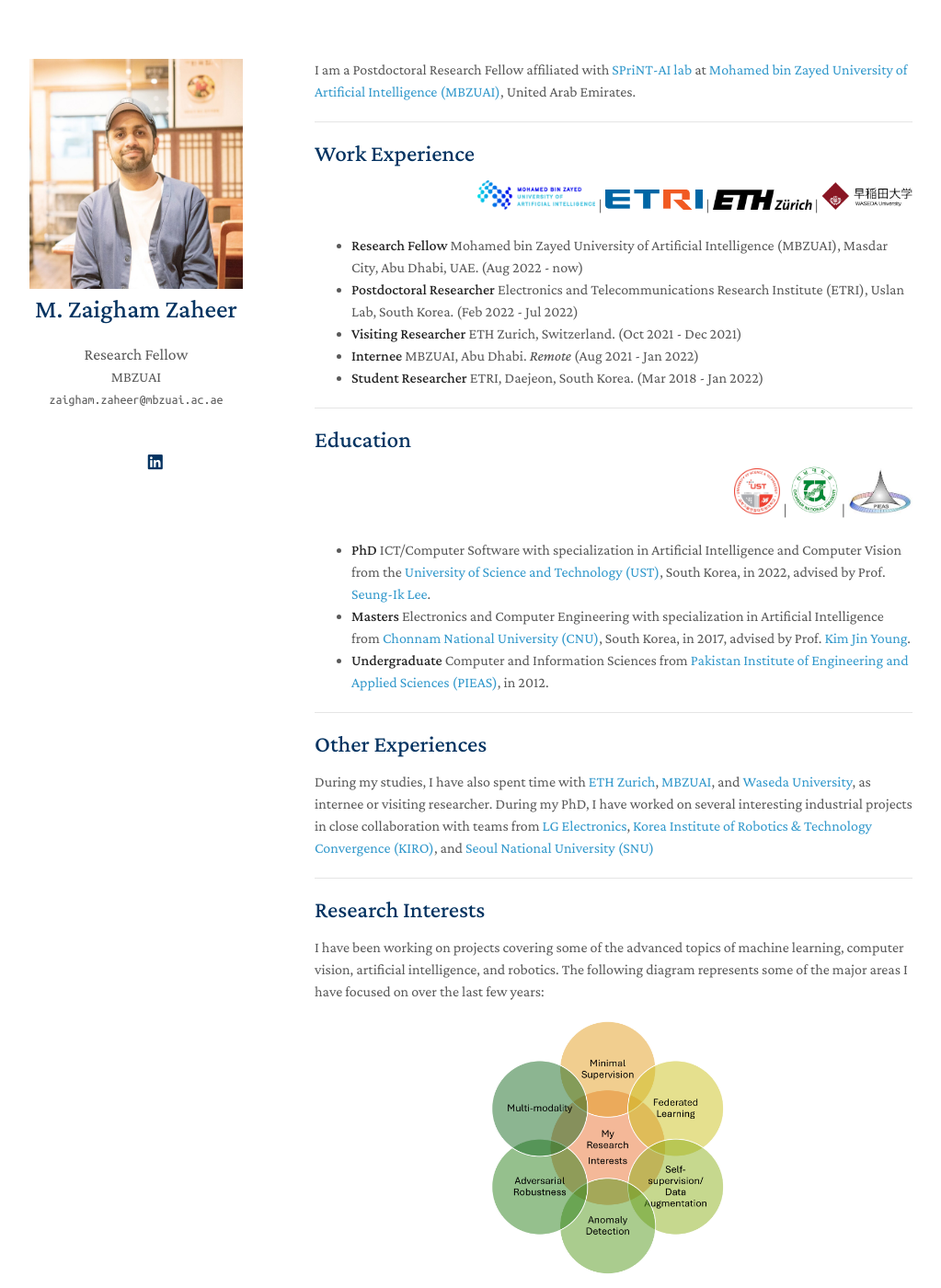
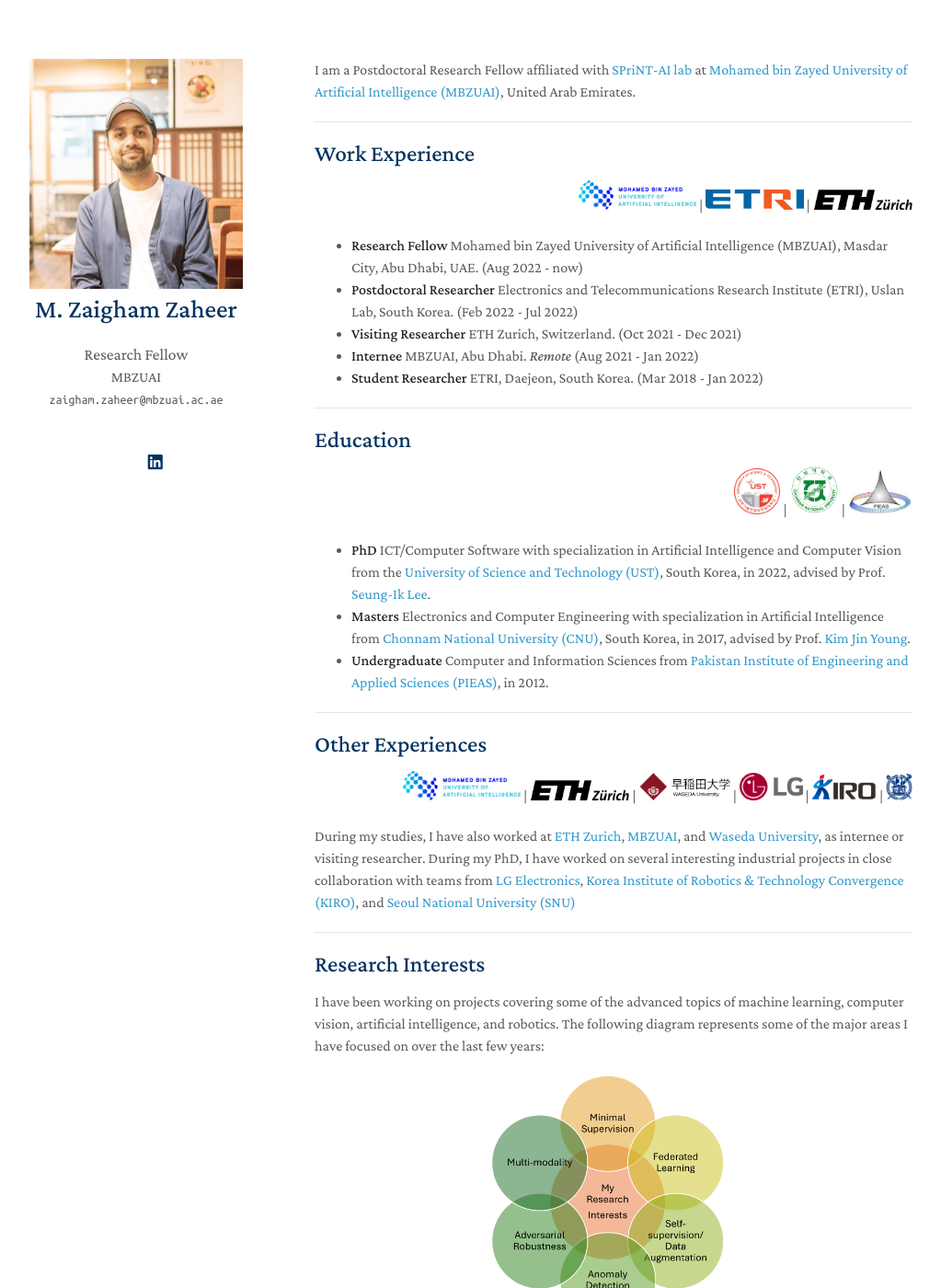
Before and after one commit to ZaighamZ/ZaighamZ.github.io, a Jekyll site: the page built from index.md, in a window 1280 px wide and 1400 px high. Shown: the whole window at 92% size, without its empty margins (128-1151 px from the left). Built offline with Jekyll 4.4.1, drawn with Linux system fonts in a browser that asks for light colours; nearby versions of some CDN libraries; a style sheet for code colours, icons or effects is not loaded.

Commit message:
Update index.md

```diff
--- a/index.md
+++ b/index.md
@@ -14,8 +14,7 @@ I am a Postdoctoral Research Fellow affiliated with [SPriNT-AI lab](https://www.
 ## Work Experience
 <p align="right"> <img src="/assets/img/logos/mbzuai_logo.png" height="32"> |
 <img src="/assets/img/logos/etri_logo.gif" height="22"> |
-<img src="/assets/img/logos/ethz_logo2.jfif" height="22"> |
-<img src="/assets/img/logos/waseda_logo2.png" height="30"> </p>
+<img src="/assets/img/logos/ethz_logo2.jfif" height="22"> </p>
 - **Research Fellow** Mohamed bin Zayed University of Artificial Intelligence (MBZUAI), Masdar City, Abu Dhabi, UAE. (Aug 2022 - now)
 - **Postdoctoral Researcher** Electronics and Telecommunications Research Institute (ETRI), Uslan Lab, South Korea. (Feb 2022 - Jul 2022)
 - **Visiting Researcher** ETH Zurich, Switzerland. (Oct 2021 - Dec 2021)
@@ -40,7 +39,14 @@ I am a Postdoctoral Research Fellow affiliated with [SPriNT-AI lab](https://www.
 
 ***
 ## Other Experiences
-During my studies, I have also spent time with [ETH Zurich](https://ethz.ch/en.html/){:target="_blank"}, [MBZUAI](https://mbzuai.ac.ae/){:target="_blank"}, and [Waseda University](https://www.waseda.jp/top/en/){:target="_blank"}, as internee or visiting researcher. During my PhD, I have worked on several interesting industrial projects in close collaboration with teams from [LG Electronics](https://www.lg.com/){:target="_blank"}, [Korea Institute of Robotics & Technology Convergence (KIRO)](https://www.kiro.re.kr/eng/default.asp/){:target="_blank"}, and [Seoul National University (SNU)]( https://en.snu.ac.kr/index.html){:target="_blank"}
+<p align="right"> <img src="/assets/img/logos/mbzuai_logo.png" height="32"> |
+<img src="/assets/img/logos/ethz_logo2.jfif" height="22"> |
+<img src="/assets/img/logos/waseda_logo2.png" height="30"> |
+<img src="/assets/img/logos/lg_logo.png" height="30"> |
+<img src="/assets/img/logos/kiro_logooo.png" height="30"> |
+<img src="/assets/img/logos/snu_logo.png" height="30"> </p>
+
+During my studies, I have also worked at [ETH Zurich](https://ethz.ch/en.html/){:target="_blank"}, [MBZUAI](https://mbzuai.ac.ae/){:target="_blank"}, and [Waseda University](https://www.waseda.jp/top/en/){:target="_blank"}, as internee or visiting researcher. During my PhD, I have worked on several interesting industrial projects in close collaboration with teams from [LG Electronics](https://www.lg.com/){:target="_blank"}, [Korea Institute of Robotics & Technology Convergence (KIRO)](https://www.kiro.re.kr/eng/default.asp/){:target="_blank"}, and [Seoul National University (SNU)]( https://en.snu.ac.kr/index.html){:target="_blank"}
 
 
 
```
